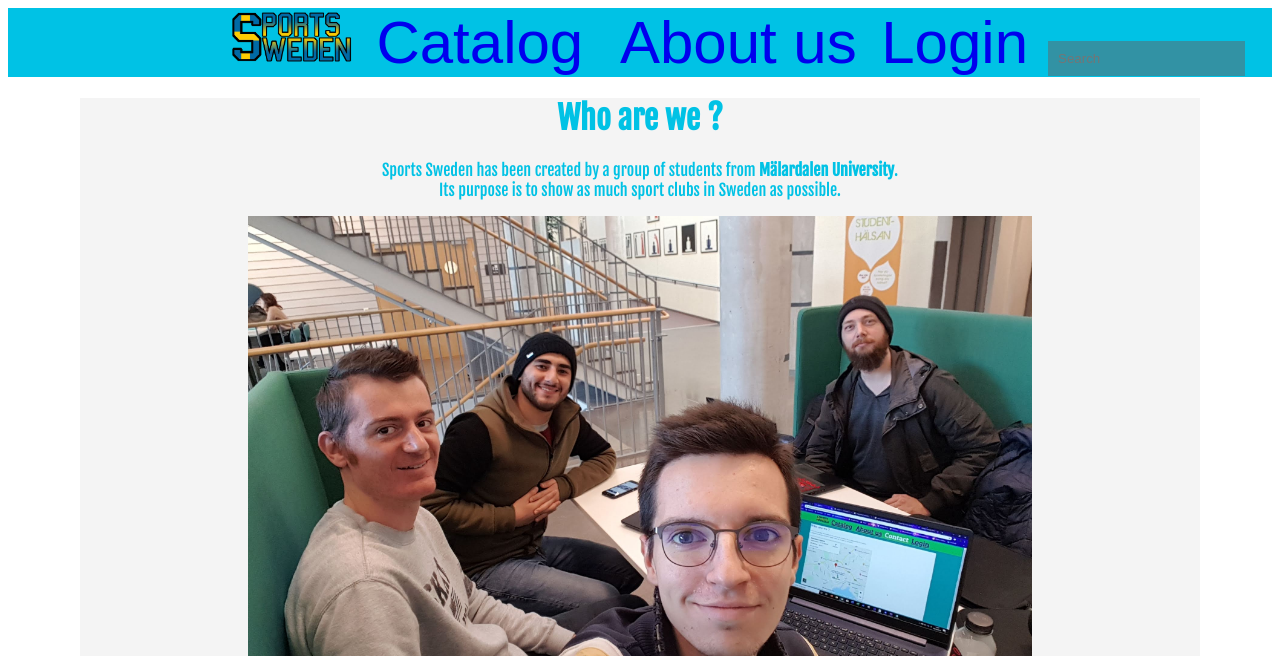
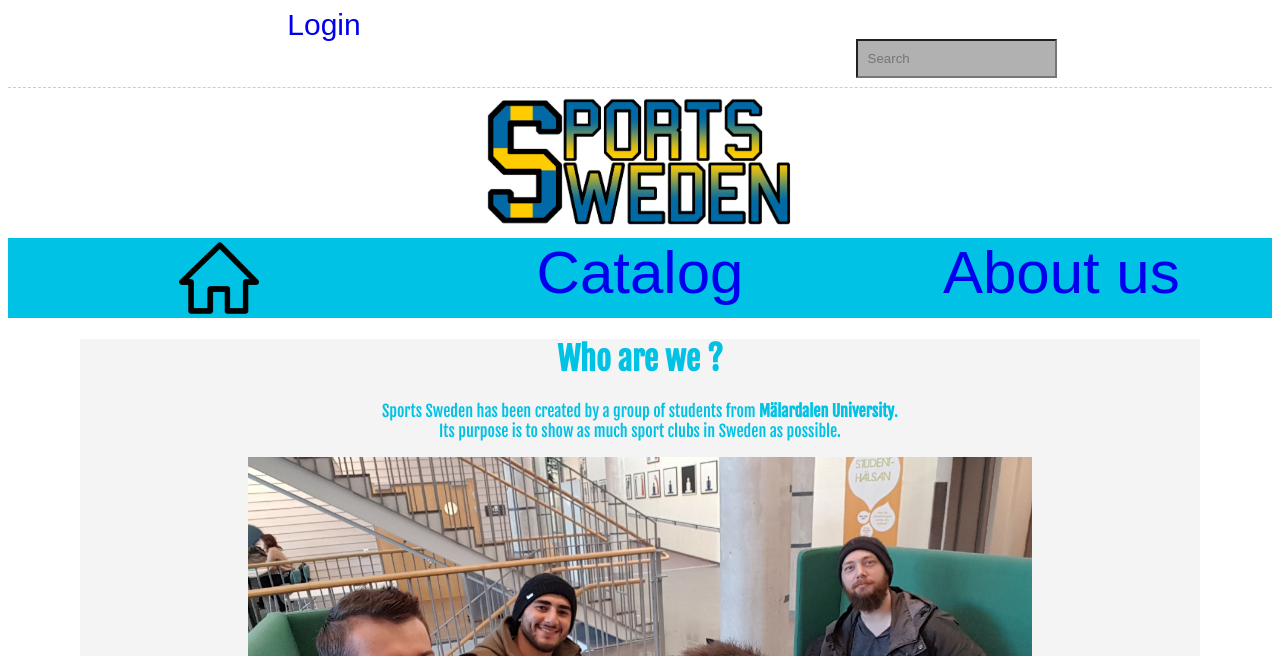
Before and after one commit to Angelic0strich/SportsSweden, a PHP site: page /sportsweden/html/about-us.php in a window 1280 px wide. Shown: the top 656 px of the page. Run offline with PHP 8.4, Linux system fonts and the light colour scheme; some libraries are stand-ins or nearby versions; some web fonts are replaced.

Commit message:
changed the menu design

```diff
--- a/css/menu.css
+++ b/css/menu.css
@@ -5,31 +5,30 @@ a:link
 }
 #menu
 {
-    background-color: #00c2e5;
     color: white;
     font-family: "Patua One", sans-serif;
 }
 #menu-bar {
+    display: grid;
+    grid-template-columns: repeat(6, 1fr);
+    grid-template-rows: 80px 150px 80px;
     margin: 0 ;
     padding: 0 ;
     list-style: none ;
     text-align: center ;
+    font-size: 60px;
 }
-#menu-bar li
+/*#menu-bar li
 {
-    font-size: 60px;
     display: inline ;
     padding: 10px auto;
     margin-right: 20px ;
-    /*border: 10px double darkblue;*/
+    /*border: 10px double darkblue;
     color: #fff ;
-    /*background: darkblue;*/
+    background: darkblue;
 }
-.menu-logo
-{
-    max-width: 120px;
-    text-align: right;
-}
+*/
+
 
 #searchInput{
     background-color:rgba(100,100,100,0.5);
@@ -41,7 +40,7 @@ a:link
 #search-data {
     background-color: rgba(100, 100, 100, 0.5);
     color: white;
-    border: none;
+    bottom: 10px;
     padding: 10px;
 }
 
@@ -49,14 +48,53 @@ a:link
     background-color: white;
     color: whitesmoke;
     font-size: 14px;
-    position: absolute;
-    bottom: -175px;
+    position: relative;
+    /*bottom: -175px;
     right: -40px;
-    min-width: 330px;
+    min-width: 330px;*/
 }
 #search-result-container :hover {
     background-color: gray;
 }
 #search-container{
-    position: absolute;
+    position: relative;
+    grid-column: 4/7;
+    border-bottom: 1px dashed #cccccc;
 }
+.login
+{
+    grid-column:1/4;
+    font-size: 30px;
+    border-bottom: 1px dashed #cccccc;
+}
+.banner
+{
+    grid-row: 2;
+    grid-column: 1/7;
+    padding: 10px;
+    background-color: white;
+}
+.home
+{
+    grid-row: 3;
+    grid-column: 1/3;
+    background-color: #00c2e5;
+
+}
+#banner, #homepage-icon
+{
+    max-height: 100%;
+    width: auto;
+}
+
+.category
+{
+    grid-column: 3/5;
+    background-color: #00c2e5;
+
+}
+.about-us {
+ grid-column: 5/7;
+    background-color: #00c2e5;
+
+}
--- a/html/menu.php
+++ b/html/menu.php
@@ -6,15 +6,16 @@
 </head>
 <nav id="menu">
 
-    <ul id="menu-bar">
-        <li><a href="homepage.php"><img class="menu-logo" src="../img/Sports-Sweden-full-logo.png"></a></li>
-            <li><a href="category.php">Catalog</a> </li>
-            <li><a href="about-us.php">About us</a></li>
-            <li><a href="user.php">Login</a></li>
-            <li id="search-container"><input id="search-data" type="text" placeholder="Search"/>
-                <div id="search-result-container">
-                </div> </li>
-        </ul>
+    <div id="menu-bar">
+        <div class="login"><a href="user.php">Login</a></div>
+        <div id="search-container"><input id="search-data" type="text" placeholder="Search"/>
+            <div id="search-result-container"></div>
+        </div>
+        <div class="banner"><img id ="banner"src="../img/Sports-Sweden-full-logo.png"></div>
+        <div class="home"><a href="homepage.php"><img id="homepage-icon" src="../img/homepage-icon.png"></a></div>
+        <div class="category"><a href="category.php">Catalog</a> </div>
+        <div class="about-us"><a href="about-us.php">About us</a></div>
+    </div>
 </nav>
 <body>
 <script>
```
Also changed, not shown: img/homepage-icon.png (added).
